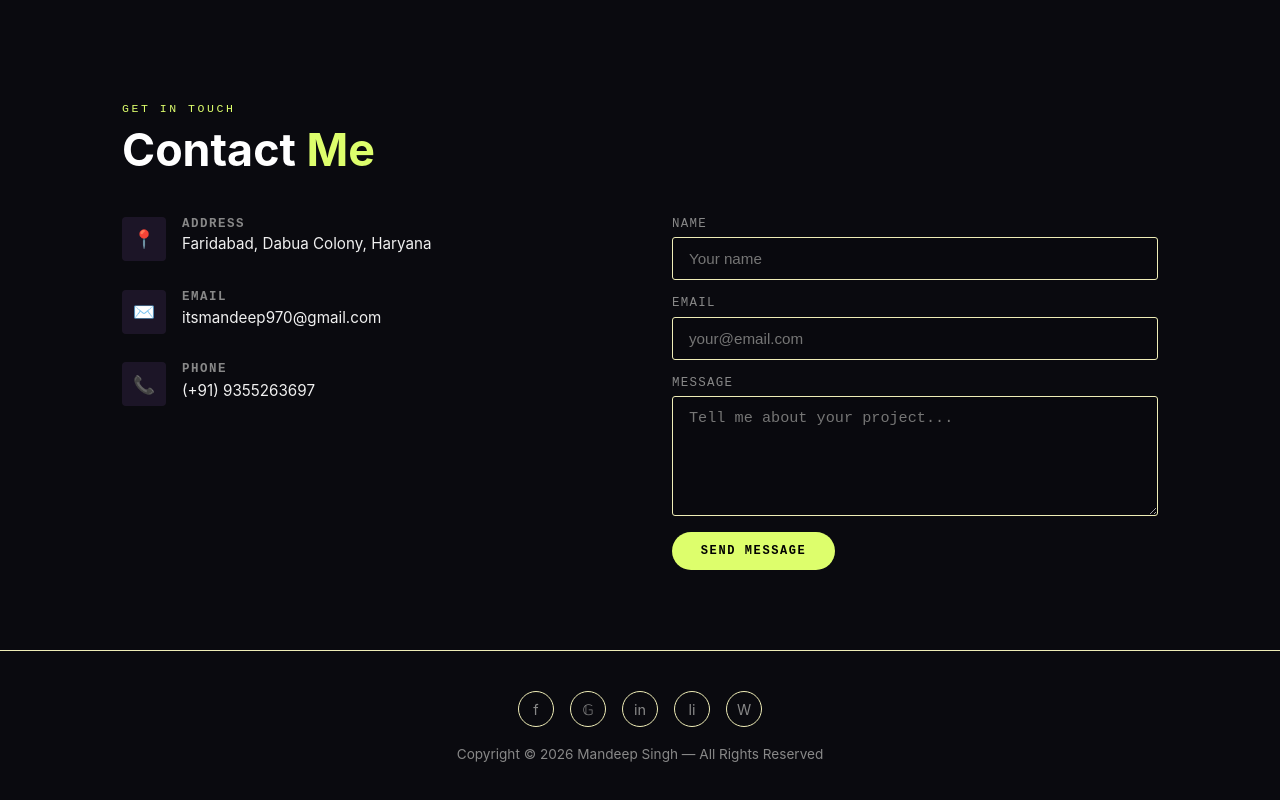
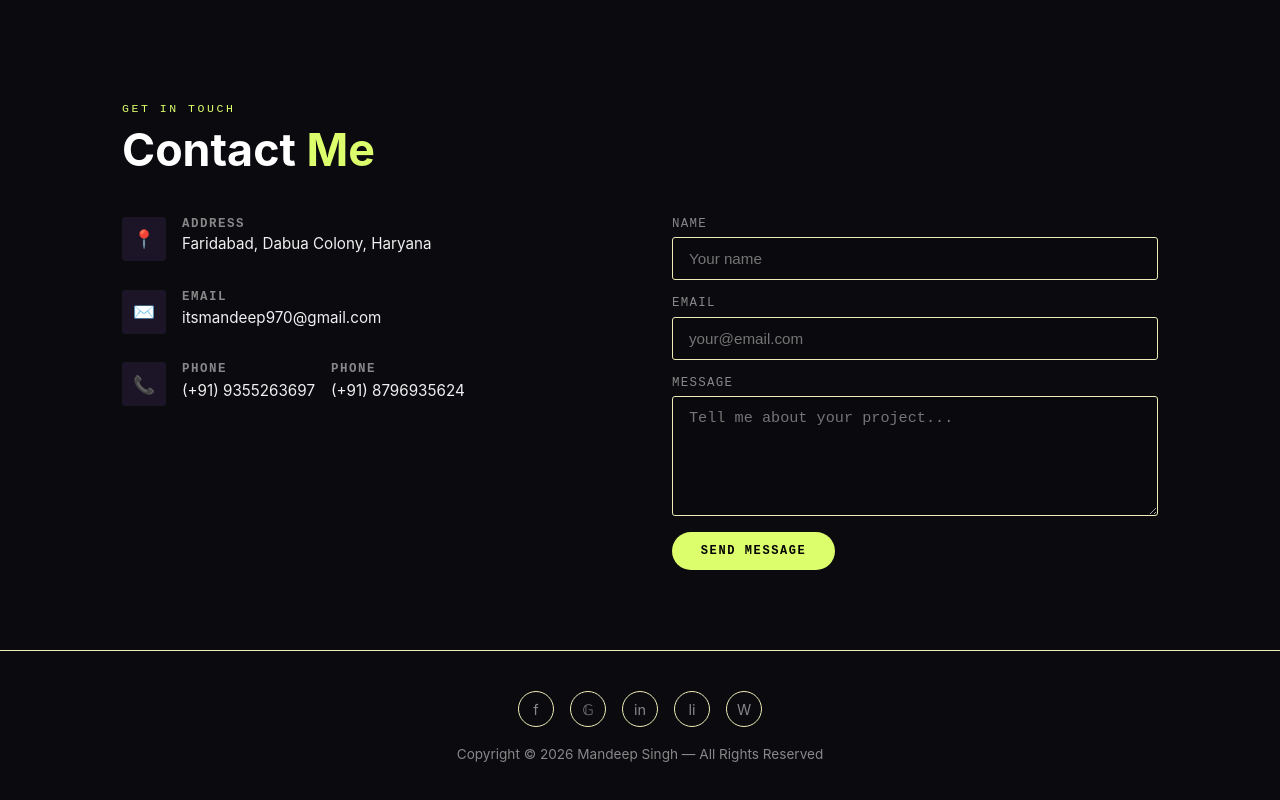
Before and after one commit to itsmandeep970-beep/My-Portfolio, a React (Vite) app: page / in a window 1280 px wide. Shown: the part 2820-3620 px from the top of the page. Built offline with nearby package versions, Linux system fonts and the light colour scheme.

Commit message:
Update Contact.jsx

```diff
--- a/src/components/Contact.jsx
+++ b/src/components/Contact.jsx
@@ -60,6 +60,7 @@ function Contact() {
             <div className="contact-info-item">
               <div className="contact-icon">📞</div>
               <div><h4>Phone</h4><a href="tel:9355263697">(+91) 9355263697</a></div>
+              <div><h4>Phone</h4><a href="tel:8796935624">(+91) 8796935624</a></div>
             </div>
           </div>
 
```
